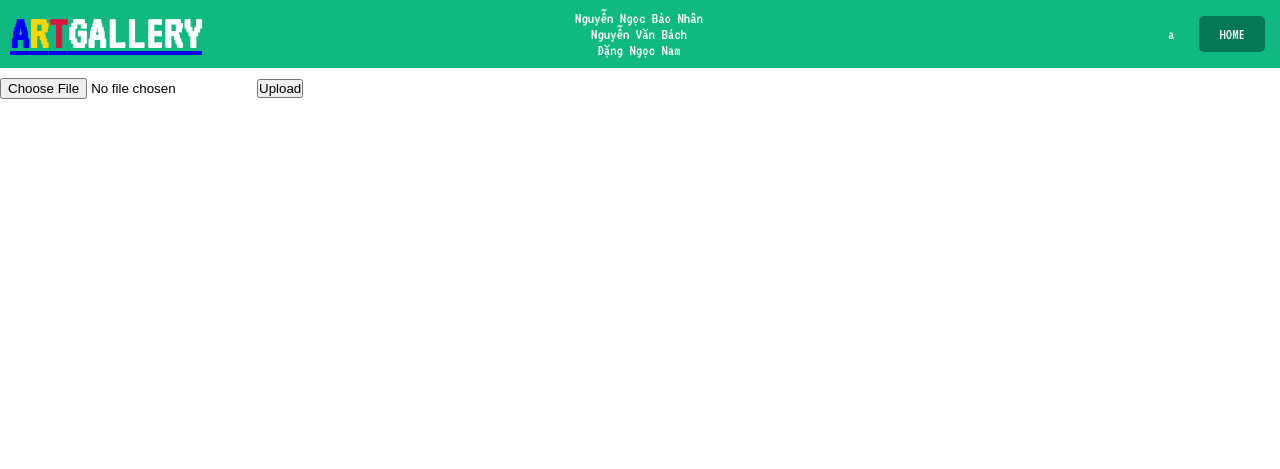
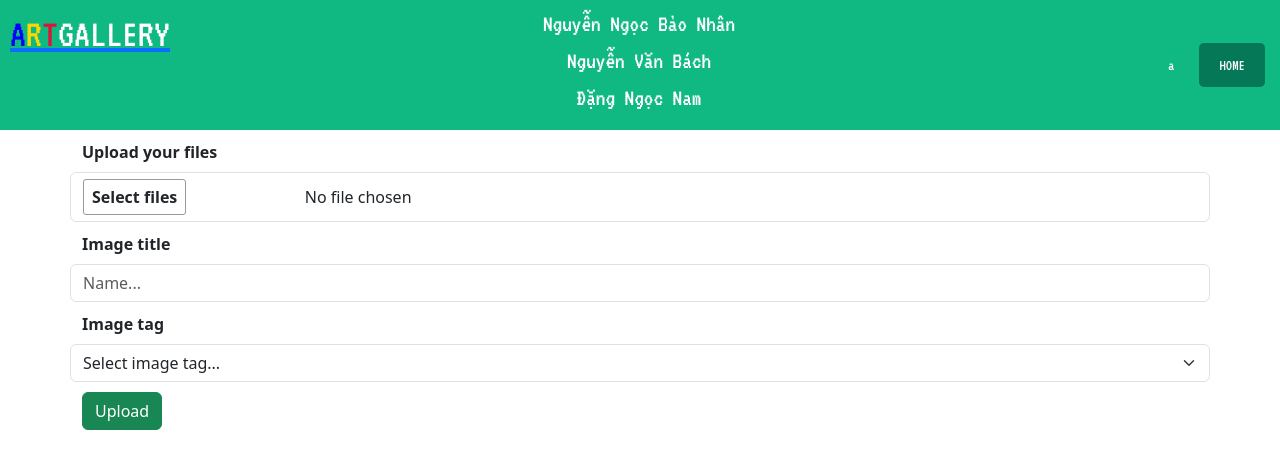
Before and after one commit to NhanPz01/image_gallery, a Flask app: page /post in a window 1280 px wide. Shown: the top 469 px of the page. Run offline with Flask 3, Linux system fonts and the light colour scheme; a user stored in the database is signed in.

Commit message:
update post.html

```diff
--- a/ImageGallery/app.py
+++ b/ImageGallery/app.py
@@ -117,7 +117,7 @@
 @login_required
 def post():
     # Your code here
-    return render_template('post.html',user=current_user)
+    return render_template('post.html',user=current_user, tags=Tag.query.all())
 
 @app.route('/uploads', methods=['POST'])
 @login_required
--- a/ImageGallery/static/css/post.css
+++ b/ImageGallery/static/css/post.css
@@ -23,3 +23,47 @@
     border-radius: 5px;
     margin: 5px;
 }
+
+.container {
+    padding: 0px;
+    margin: 10px;
+}
+
+.row {
+    margin-bottom: 10px;
+}
+
+.form-label {
+    font-weight: 600;
+}
+
+.files-input {
+    color: transparent;
+}
+
+.files-input::-webkit-file-upload-button {
+    visibility: hidden;
+}
+
+.files-input::before {
+    content: 'Select files';
+    display: inline-block;
+    background: linear-gradient(top, #f9f9f9, #e3e3e3);
+    border: 1px solid #999;
+    border-radius: 3px;
+    padding: 5px 8px;
+    outline: none;
+    white-space: nowrap;
+    cursor: pointer;
+    text-align: center;
+    font-weight: 700;
+}
+
+.files-input:hover::before {
+    border-color: #047857;
+    color: #047857;
+}
+
+.files-input:active::before {
+    background: -webkit-linear-gradient(top, #e3e3e3, #f9f9f9);
+}
--- a/ImageGallery/templates/post.html
+++ b/ImageGallery/templates/post.html
@@ -6,6 +6,8 @@
   <meta name="viewport" content="width=device-width, initial-scale=1.0">
   <link rel="stylesheet" href="../static/css/post.css">
   <link href="https://fonts.googleapis.com/css2?family=VT323&display=swap" rel="stylesheet">
+  <link href="https://cdn.jsdelivr.net/npm/bootstrap@5.3.2/dist/css/bootstrap.min.css" rel="stylesheet" integrity="sha384-T3c6CoIi6uLrA9TneNEoa7RxnatzjcDSCmG1MXxSR1GAsXEV/Dwwykc2MPK8M2HN" crossorigin="anonymous">
+  <script src="https://cdn.jsdelivr.net/npm/bootstrap@5.3.2/dist/js/bootstrap.bundle.min.js" integrity="sha384-C6RzsynM9kWDrMNeT87bh95OGNyZPhcTNXj1NW7RuBCsyN/o0jlpcV8Qyq46cDfL" crossorigin="anonymous"></script>
   <title>Document</title>
 </head>
 
@@ -33,10 +35,32 @@
     </div>
   </div>
   <!-- File Upload Form -->
-  <form action="{{ url_for('uploads') }}" method="post" enctype="multipart/form-data">
-    <input type="file" name="file" accept="image/*">
-    <input type="submit" value="Upload">
-  </form>
+  <div class="container">
+    <form action="{{ url_for('uploads') }}" method="post" enctype="multipart/form-data">
+      <div class="row">
+        <label class="form-label" for="file">Upload your files</label>
+        <input type="file" name="file" id="file" class="form-control files-input" accept="image/*" multiple>
+      </div>
+      <div class="row">
+        <label class="form-label" for="name">Image title</label>
+        <input class="form-control" type="text" placeholder="Name..." id="name">
+      </div>
+      <div class="row">
+        <label class="form-label" for="tag">Image tag</label>
+        <select class="form-select" name="tag" id="tag">
+          <option value="">Select image tag...</option>
+          {% for tag in tags %}
+          <option value="{{ tag.name }}">
+            {{ tag.name }}
+          </option>
+          {% endfor %}
+        </select>
+      </div>
+      <div class="flex justify-content-end">
+        <input type="submit" class="btn btn-success pr-0 mr-0" value="Upload">
+      </div>
+    </form>
+  </div>
 </body>
 
 </html>
```
Also changed, not shown: ImageGallery/instance/database.db, ImageGallery/uploads/253630194_617966149616334_7477725935567332142_n.jpg (deleted), ImageGallery/uploads/Jordan 1 Low Panda.png (deleted), ImageGallery/uploads/Screenshot (1).png (deleted), ImageGallery/uploads/Screenshot 2021-11-02 085744.png (deleted), ImageGallery/uploads/Suzuran.(Arknights).full.3018235.jpg (deleted), ImageGallery/uploads/Untitled.png (deleted), ImageGallery/uploads/hoshiguma-arknights-anime-girl-uhdpaper.com-4K-6.1838-wp.thumbnail.jpg (deleted), ImageGallery/uploads/photo-1623081896756-606c15a4ea9a.avif (deleted), ImageGallery/uploads/ram-cuon-cai-1.jpg (deleted), ImageGallery/uploads/tải xuống (3).jpg (deleted).
